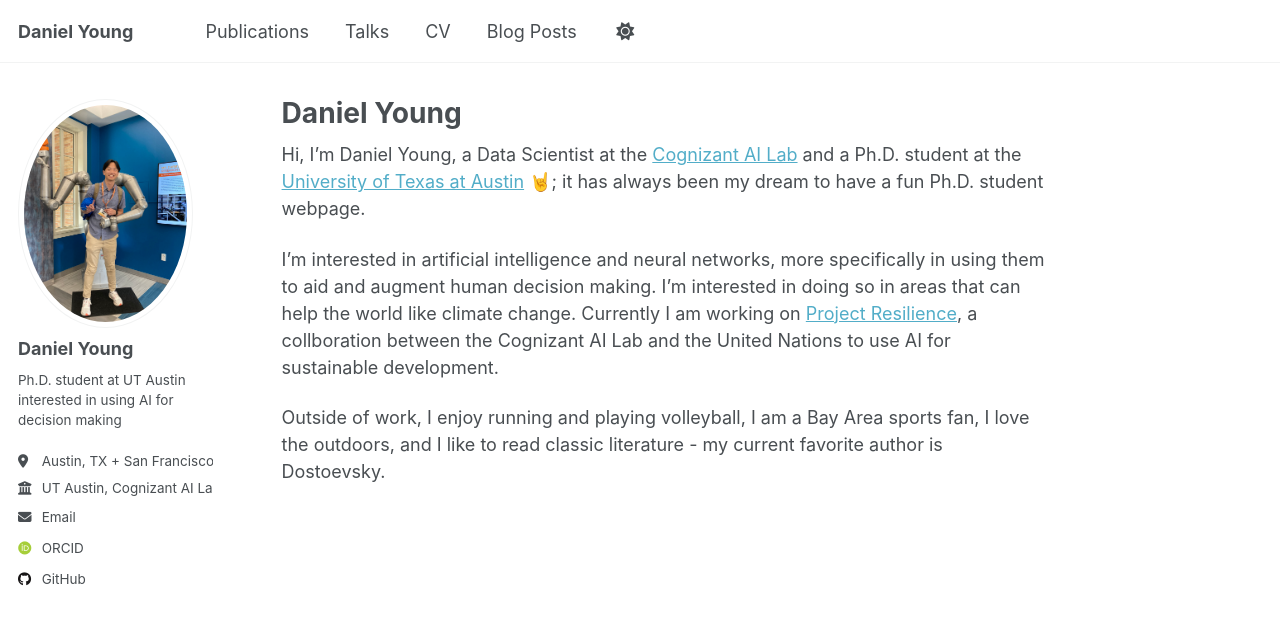
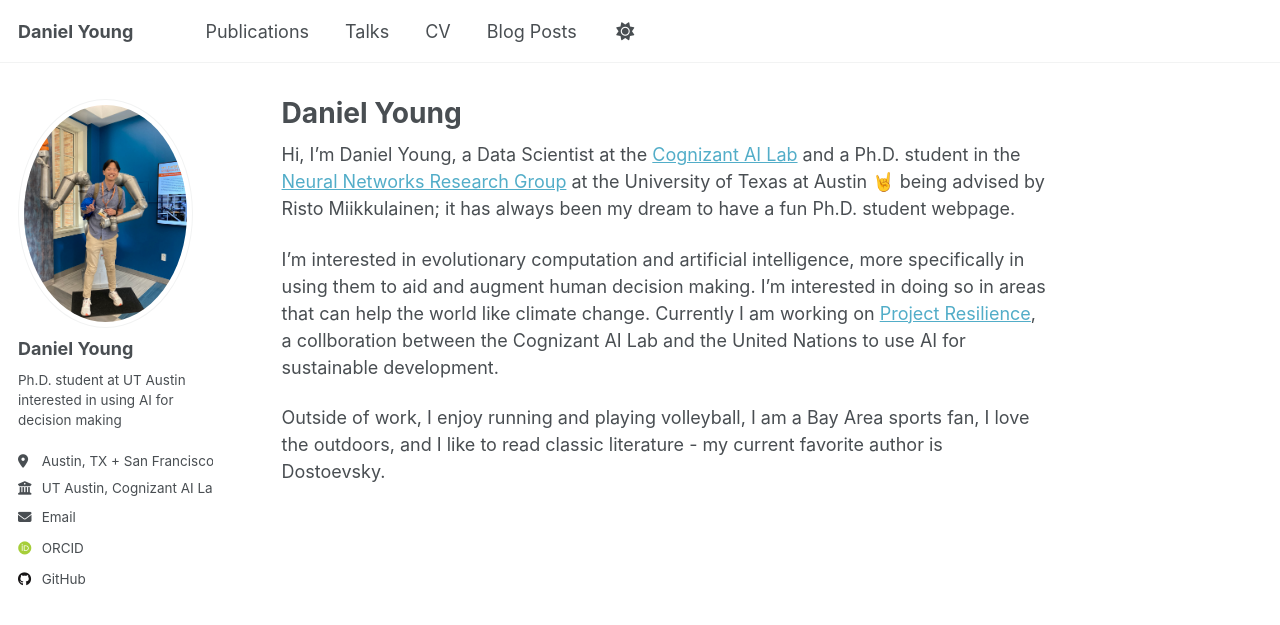
Before and after one commit to danyoungday/danyoungday.github.io, a Jekyll site: the page built from _pages/about.md, in a window 1280 px wide. Shown: the top 625 px of the page. Built offline with Jekyll 4.4.1, drawn with Linux system fonts in a browser that asks for light colours; some web fonts are replaced.

```diff
--- a/_pages/about.md
+++ b/_pages/about.md
@@ -7,8 +7,8 @@ redirect_from:
   - /about.html
 ---
 
-Hi, I'm Daniel Young, a Data Scientist at the [Cognizant AI Lab](https://www.cognizant.com/us/en/ai-lab) and a Ph.D. student at the [University of Texas at Austin](https://nn.cs.utexas.edu/) 🤘; it has always been my dream to have a fun Ph.D. student webpage.
+Hi, I'm Daniel Young, a Data Scientist at the [Cognizant AI Lab](https://www.cognizant.com/us/en/ai-lab) and a Ph.D. student in the [Neural Networks Research Group](https://nn.cs.utexas.edu/) at the University of Texas at Austin 🤘 being advised by Risto Miikkulainen; it has always been my dream to have a fun Ph.D. student webpage.
 
-I'm interested in artificial intelligence and neural networks, more specifically in using them to aid and augment human decision making. I'm interested in doing so in areas that can help the world like climate change. Currently I am working on [Project Resilience](https://project-resilience.github.io/), a collboration between the Cognizant AI Lab and the United Nations to use AI for sustainable development.
+I'm interested in evolutionary computation and artificial intelligence, more specifically in using them to aid and augment human decision making. I'm interested in doing so in areas that can help the world like climate change. Currently I am working on [Project Resilience](https://project-resilience.github.io/), a collboration between the Cognizant AI Lab and the United Nations to use AI for sustainable development.
 
 Outside of work, I enjoy running and playing volleyball, I am a Bay Area sports fan, I love the outdoors, and I like to read classic literature - my current favorite author is Dostoevsky.
```
Also changed, not shown: _posts/2025-12-31-books2025.md (added, +26 -0 lines), 1 other file.
